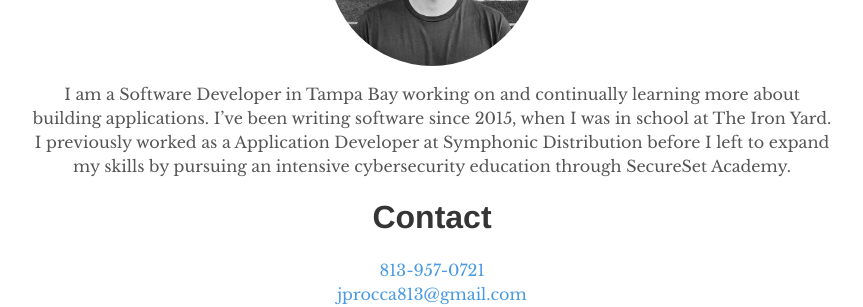
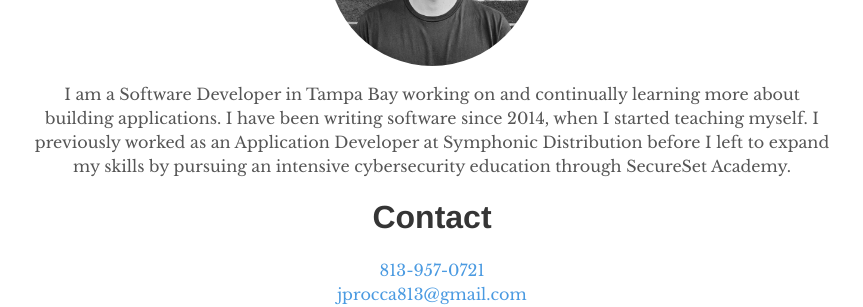
Before and after one commit to joerocca/joerocca.github.io, a Jekyll site: the page built from index.md, in a window 1280 px wide. Shown: the part 234-541 px from the top of the page, without its empty margins (208-1071 px from the left). Built offline with Jekyll 4.4.1, drawn with Linux system fonts in a browser that asks for light colours.

Commit message:
Reworded about text

```diff
--- a/index.md
+++ b/index.md
@@ -5,7 +5,7 @@
 
 ![](/assets/img/headshot.jpg)
 
-I am a Software Developer in Tampa Bay working on and continually learning more about building applications. I've been writing software since 2015, when I was in school at The Iron Yard. I previously worked as a Application Developer at Symphonic Distribution before I left to expand my skills by pursuing an intensive cybersecurity education through SecureSet Academy.
+I am a Software Developer in Tampa Bay working on and continually learning more about building applications. I have been writing software since 2014, when I started teaching myself. I previously worked as an Application Developer at Symphonic Distribution before I left to expand my skills by pursuing an intensive cybersecurity education through SecureSet Academy.
 
 # Contact
 [{{ site.author.phone }}](tel:{{ site.author.phone }})
```
